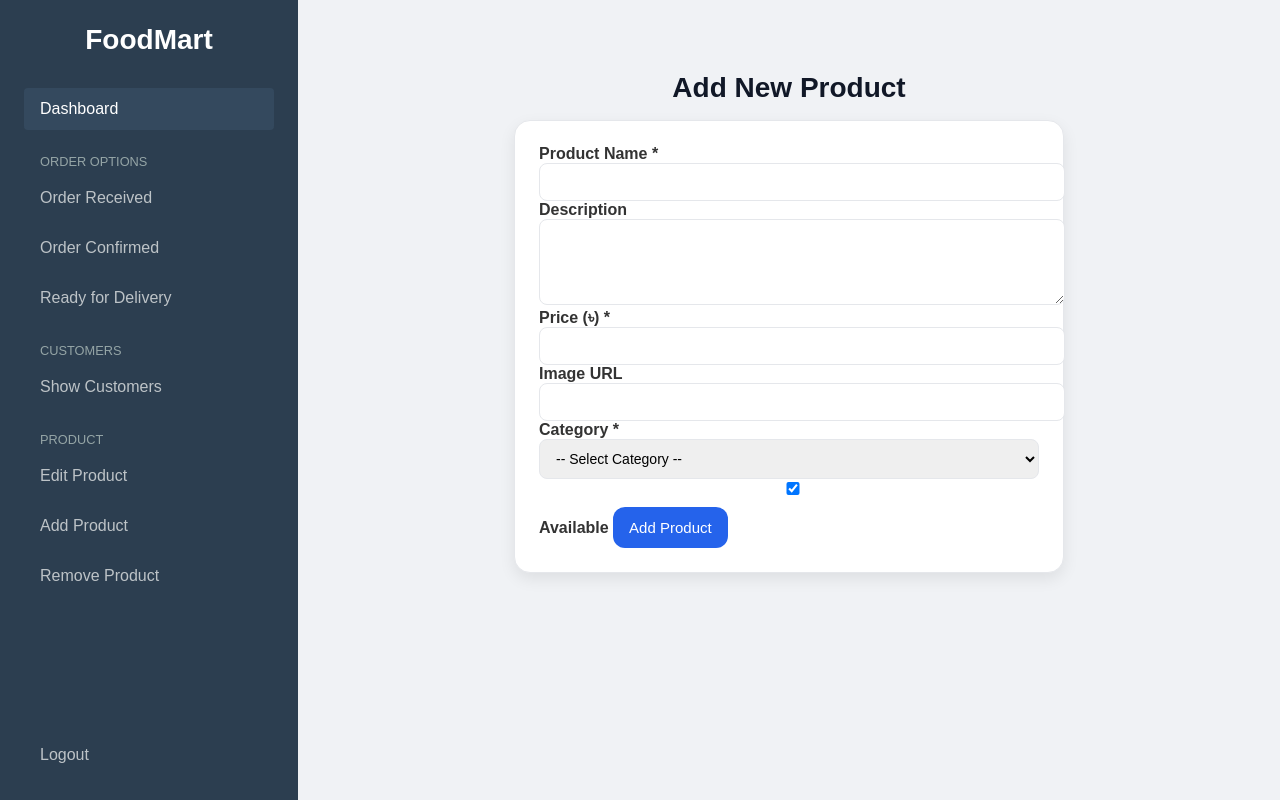
After one commit to ishayanalam/FoodMart, a PHP site: page /admin_addProduct.php in a window 1280 px wide. The commit adds this page. Run offline with PHP 8.4, Linux system fonts and the light colour scheme; data comes from the database, SQL or seed files in the repository.

Commit message:
admin can add product

```diff
--- /dev/null
+++ b/admin_addProduct.php
@@ -0,0 +1,130 @@
+<?php
+include 'db_connection.php';
+
+$message = '';
+
+if ($_SERVER['REQUEST_METHOD'] === 'POST') {
+    $name = $_POST['name'] ?? '';
+    $description = $_POST['description'] ?? '';
+    $price = $_POST['price'] ?? 0;
+    $image_url = $_POST['image_url'] ?? '';
+    $is_available = isset($_POST['is_available']) ? 1 : 0;
+    $category_id = $_POST['category_id'] ?? NULL;
+
+    if ($name && $price && $category_id) {
+        $stmt = $connection->prepare("INSERT INTO products (name, description, price, image_url, is_available, category_id) VALUES (?, ?, ?, ?, ?, ?)");
+        $stmt->bind_param("ssdiii", $name, $description, $price, $image_url, $is_available, $category_id);
+        if ($stmt->execute()) {
+            $message = "Product added successfully!";
+        } else {
+            $message = "Error: " . $stmt->error;
+        }
+        $stmt->close();
+    } else {
+        $message = "Please fill in all required fields (Name, Price, Category).";
+    }
+}
+
+$categories = $connection->query("SELECT category_id, name FROM categories ORDER BY name ASC");
+?>
+
+<?php include 'components/admin/admin_header.php'; ?>
+
+<style>
+    .page-heading {
+        text-align: center;
+        font-size: 28px;
+        font-weight: 700;
+        margin: 40px 0 16px 0;
+        color: #111827;
+    }
+
+    .form-container {
+        width: 500px;
+        margin: 0 auto 40px auto;
+        padding: 24px;
+        border: 1px solid #e5e7eb;
+        border-radius: 16px;
+        background: #fff;
+        box-shadow: 0 6px 16px rgba(0,0,0,0.08);
+        display: flex;
+        flex-direction: column;
+        gap: 16px;
+    }
+
+    .form-container input,
+    .form-container textarea,
+    .form-container select {
+        width: 100%;
+        padding: 10px 12px;
+        border: 1px solid #e5e7eb;
+        border-radius: 8px;
+        font-size: 14px;
+    }
+
+    .form-container label {
+        font-weight: 600;
+        margin-bottom: 4px;
+    }
+
+    .button-submit {
+        padding: 12px 16px;
+        border-radius: 12px;
+        border: none;
+        background: #2563eb;
+        color: white;
+        font-size: 15px;
+        cursor: pointer;
+        margin-top: 8px;
+    }
+
+    .message {
+        padding: 12px;
+        border-radius: 12px;
+        background: #fef3c7;
+        color: #92400e;
+        font-weight: 500;
+        text-align: center;
+    }
+</style>
+
+<div class="container">
+    <?php include 'components/admin/admin_navbar.php'; ?>
+
+    <main class="main-content">
+        <h1 class="page-heading">Add New Product</h1>
+
+        <div class="form-container">
+            <?php if ($message) echo "<div class='message'>{$message}</div>"; ?>
+            <form method="post">
+                <label for="name">Product Name *</label>
+                <input type="text" name="name" id="name" required>
+
+                <label for="description">Description</label>
+                <textarea name="description" id="description" rows="4"></textarea>
+
+                <label for="price">Price (৳) *</label>
+                <input type="number" name="price" id="price" step="0.01" required>
+
+                <label for="image_url">Image URL</label>
+                <input type="text" name="image_url" id="image_url">
+
+                <label for="category_id">Category *</label>
+                <select name="category_id" id="category_id" required>
+                    <option value="">-- Select Category --</option>
+                    <?php while ($cat = $categories->fetch_assoc()): ?>
+                        <option value="<?php echo $cat['category_id']; ?>"><?php echo htmlspecialchars($cat['name']); ?></option>
+                    <?php endwhile; ?>
+                </select>
+
+                <label>
+                    <input type="checkbox" name="is_available" checked> Available
+                </label>
+
+                <button type="submit" class="button-submit">Add Product</button>
+            </form>
+        </div>
+    </main>
+</div>
+
+<?php include 'components/admin/admin_footer.php'; ?>
--- a/components/admin/admin_navbar.php
+++ b/components/admin/admin_navbar.php
@@ -14,7 +14,7 @@
 
         <li class="nav-heading">Product</li>
         <li><a href="#">Edit Product</a></li>
-        <li><a href="#">Add Product</a></li>
+        <li><a href="admin_addProduct.php">Add Product</a></li>
         <li><a href="#">Remove Product</a></li>
       </ul>
     </nav>
```
